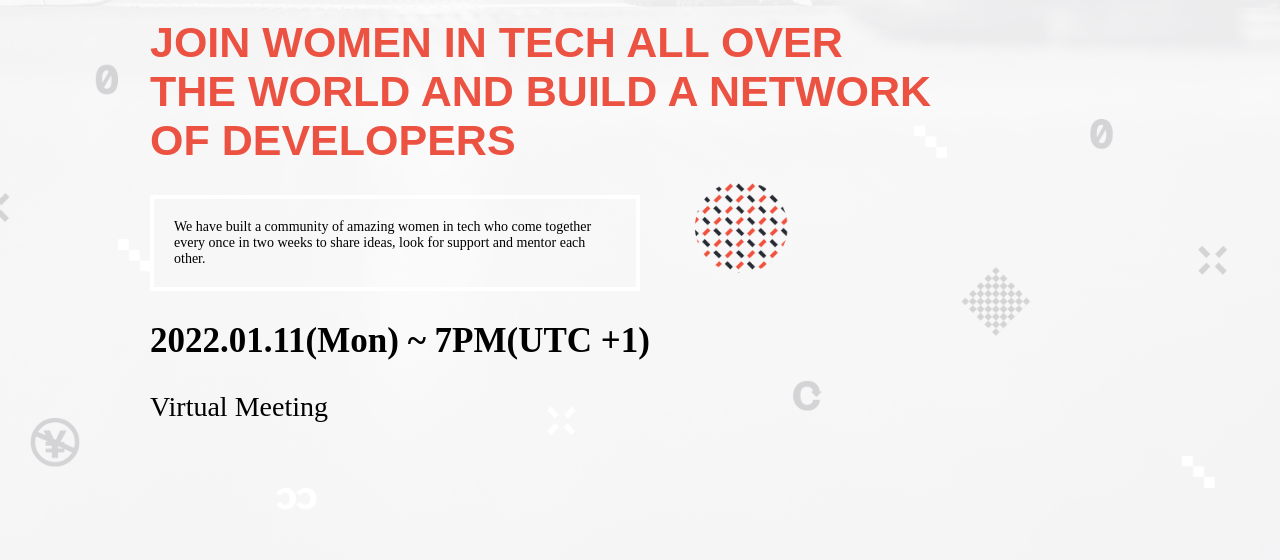
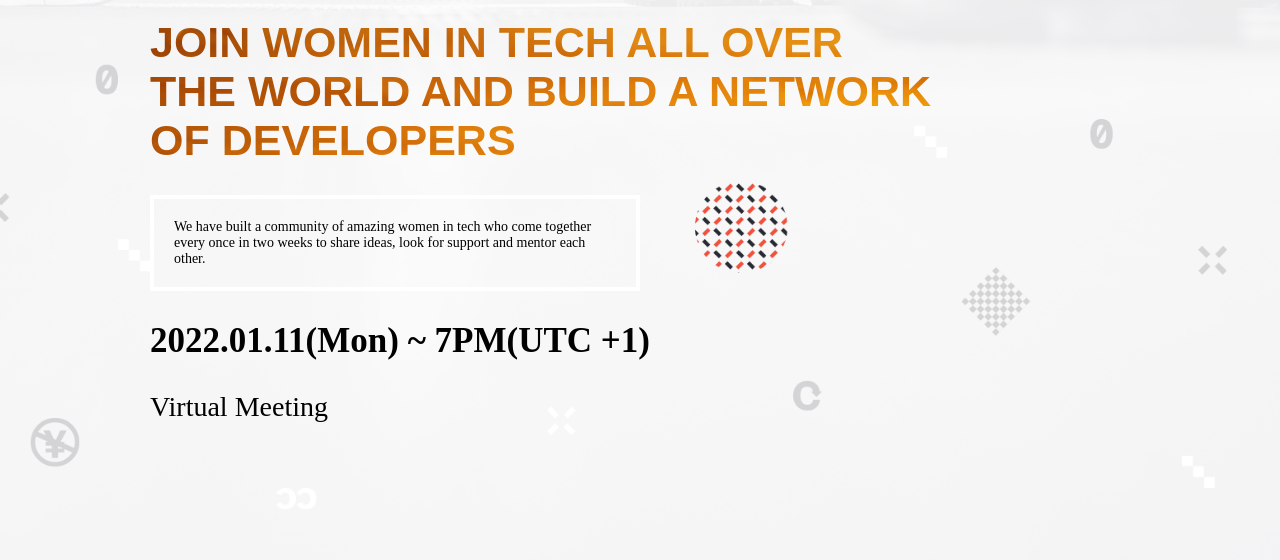
Before and after one commit to iLynette/sheCodes-capstone, a website: page index.html in a window 1280 px wide. Shown: the part 240-800 px from the top of the page. Drawn offline with Linux system fonts and the light colour scheme; a web font is replaced by a local one.

Commit message:
Add social links and define standard property for compatibility

```diff
--- a/main.css
+++ b/main.css
@@ -555,6 +555,13 @@ li {
     color: #ec5242;
     font-weight: bolder;
     font-family: "Cocogoose", sans-serif;
+    background-image: url(./images/set.jpg);
+    background-size: cover;
+    background-repeat: no-repeat;
+    background-clip: border-box;
+    -webkit-background-clip: text;
+    -webkit-text-fill-color: transparent;
+    -webkit-font-smoothing: antialiased;
   }
 
   .sub-section {
```
Also changed, not shown: about.html (+2 -2 lines), images/set.jpg (added), images/sets.jpg (added).
